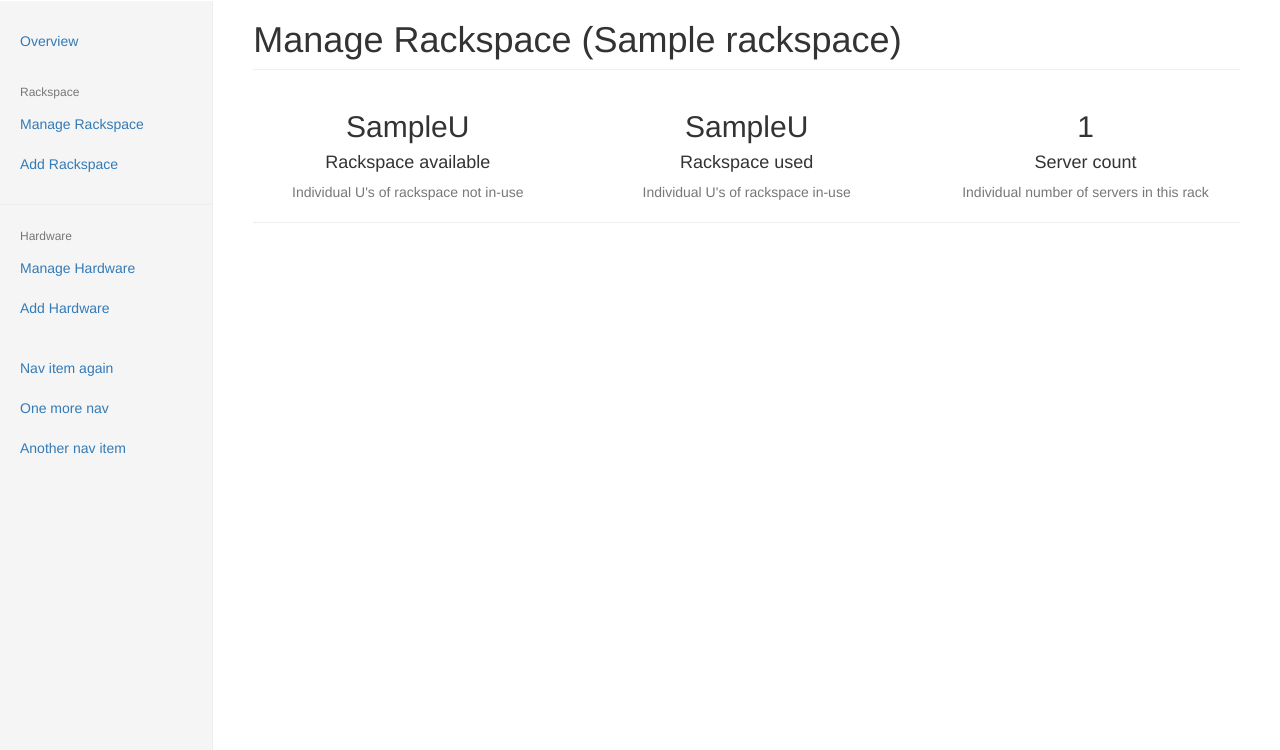
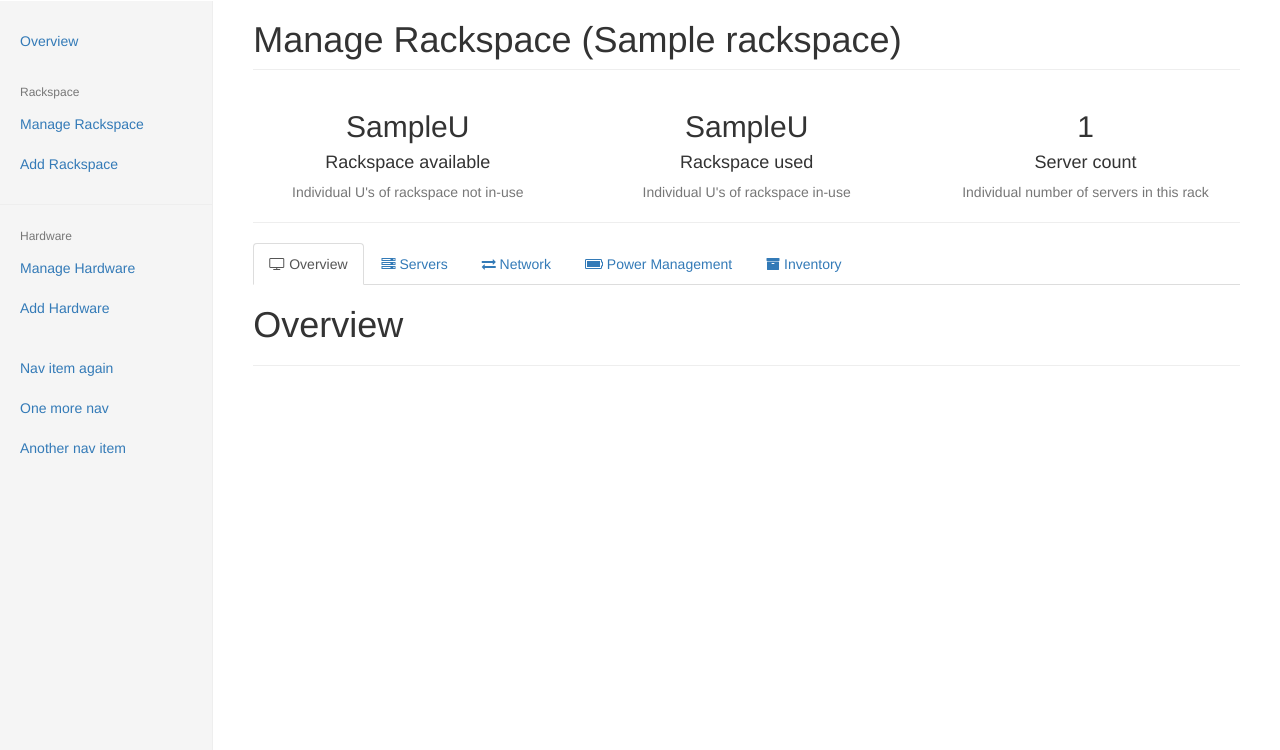
Before and after one commit to arjitc/DCIMStack, a PHP site: page /rackspace?id=1 in a window 1280 px wide. Shown: the part 50-800 px from the top of the page. Run offline with PHP 8.4, Linux system fonts and the light colour scheme; the visitor is signed in with stand-in values (Sample User, id 1); tables that the repository leaves empty or names only in its code hold one stand-in row (values such as "Sample post"); some libraries are stand-ins or nearby versions.

Commit message:
Fixed tab names and added icons

```diff
--- a/views/rackspace.php
+++ b/views/rackspace.php
@@ -76,6 +76,39 @@ check_if_rack_exists($_GET['id']);
             </div>
           </div>
           <hr>
+          <ul id="tabs" class="nav nav-tabs" data-tabs="tabs">
+            <li class="active"><a href="#overview" data-toggle="tab"><i class="fa fa-television"></i> Overview</a></li>
+            <li><a href="#servers" data-toggle="tab"><i class="fa fa-server"></i> Servers</a></li>
+            <li><a href="#network" data-toggle="tab"><i class="fa fa-exchange"></i> Network</a></li>
+            <li><a href="#power_management" data-toggle="tab"><i class="fa fa-battery-full"></i> Power Management</a></li>
+            <li><a href="#inventory" data-toggle="tab"><i class="fa fa-archive"></i> Inventory</a></li>
+          </ul>
+          <div id="my-tab-content" class="tab-content">
+              <div class="tab-pane active" id="overview">
+                  <h1>Overview</h1>
+                  <hr>
+              </div>
+              <div class="tab-pane" id="servers">
+                  <h1>Servers</h1>
+                  <hr>
+                  <p>orange orange orange orange orange</p>
+              </div>
+              <div class="tab-pane" id="network">
+                  <h1>Network</h1>
+                  <hr>
+                  <p>yellow yellow yellow yellow yellow</p>
+              </div>
+              <div class="tab-pane" id="power_management">
+                  <h1>Power Management</h1>
+                  <hr>
+                  <p>green green green green green</p>
+              </div>
+              <div class="tab-pane" id="inventory">
+                  <h1>Inventory</h1>
+                  <hr>
+                  <p>blue blue blue blue blue</p>
+              </div>
+          </div>
         </div>
       </div>
     </div>
```
